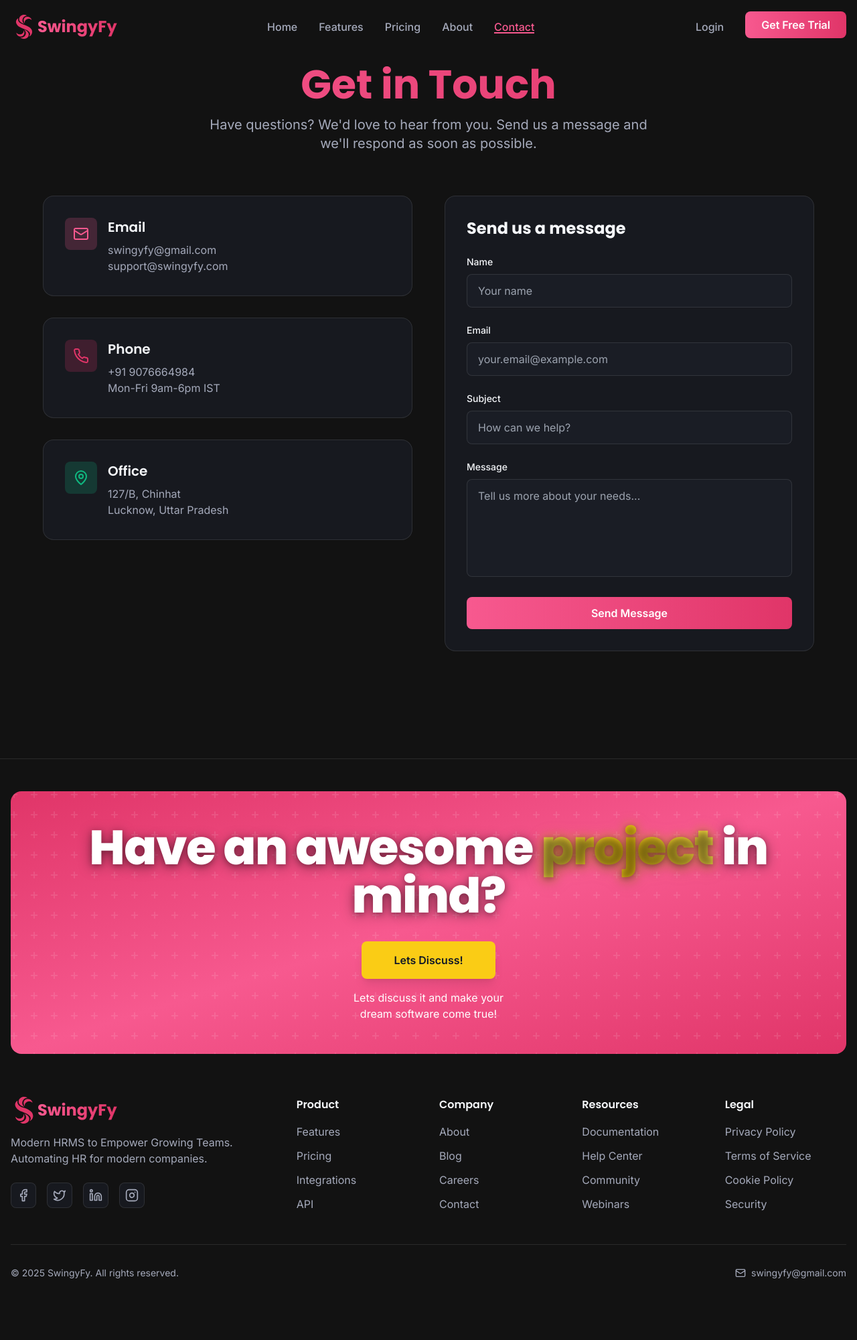
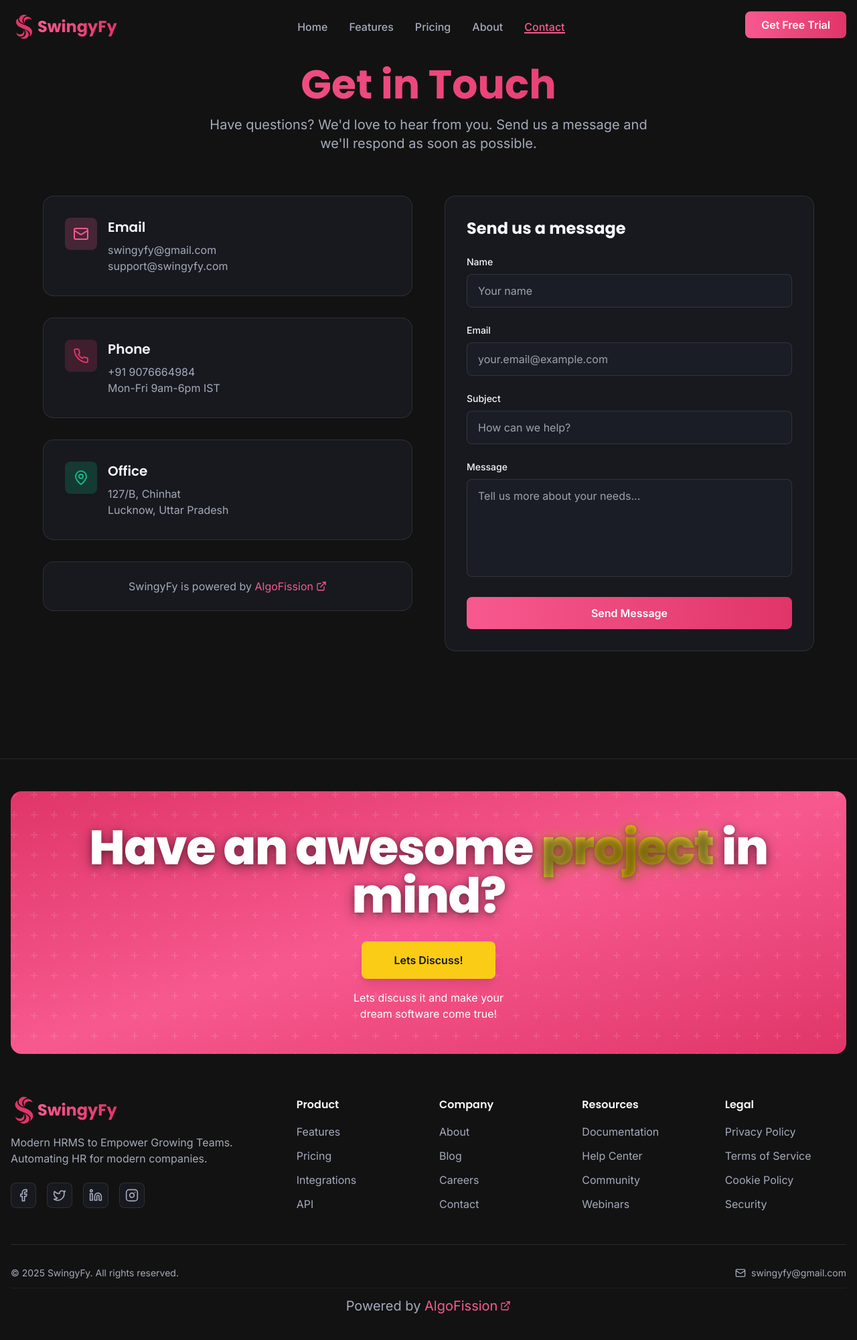
Before and after one commit to KRITARTH56/swingyfy_portfolio, a Next.js app: page /contact in a window 1280 px wide. Shown: the top 2000 px of the page at 67% size. Before the commit the page ends 1958 px from the top, so only its background shows below. Built offline with nearby package versions, Linux system fonts and the light colour scheme.

Commit message:
latest changes

```diff
--- a/app/contact/page.tsx
+++ b/app/contact/page.tsx
@@ -1,7 +1,7 @@
 'use client'
 
 import { useState } from 'react'
-import { Mail, Phone, MapPin } from 'lucide-react'
+import { Mail, Phone, MapPin, ExternalLink } from 'lucide-react'
 
 export default function ContactPage() {
   return (
@@ -56,6 +56,22 @@ export default function ContactPage() {
                   <p className="text-muted-grey">Lucknow, Uttar Pradesh</p>
                 </div>
               </div>
+            </div>
+
+            {/* Powered by AlgoFission */}
+            <div className="glass rounded-2xl p-6 text-center">
+              <p className="text-muted-grey text-base">
+                SwingyFy is powered by{' '}
+                <a
+                  href="https://algofission.com"
+                  target="_blank"
+                  rel="noopener noreferrer"
+                  className="text-primary-pink hover:text-primary-pink-dark transition-colors font-large inline-flex items-center gap-1"
+                >
+                  AlgoFission
+                  <ExternalLink className="w-4 h-4" />
+                </a>
+              </p>
             </div>
           </div>
 
--- a/components/Footer.tsx
+++ b/components/Footer.tsx
@@ -1,7 +1,7 @@
 'use client'
 
 import Link from 'next/link'
-import { Facebook, Twitter, Linkedin, Instagram, Mail } from 'lucide-react'
+import { Facebook, Twitter, Linkedin, Instagram, Mail, ExternalLink } from 'lucide-react'
 import { motion } from 'framer-motion'
 
 const footerLinks = {
@@ -34,8 +34,8 @@ const footerLinks = {
 const socialLinks = [
   { icon: Facebook, href: '#', label: 'Facebook' },
   { icon: Twitter, href: '#', label: 'Twitter' },
-  { icon: Linkedin, href: 'https://www.linkedin.com/company/swingyfy', label: 'LinkedIn' },
-  { icon: Instagram, href: '#', label: 'Instagram' },
+  { icon: Linkedin, href: 'https://www.linkedin.com/company/109972083/admin/dashboard/', label: 'LinkedIn' },
+  { icon: Instagram, href: 'https://www.instagram.com/swingyfy?igsh=MW9nOGZlNDVqaThzNA==', label: 'Instagram' },
 ]
 
 export default function Footer() {
@@ -211,7 +211,8 @@ export default function Footer() {
         </div>
 
         {/* Bottom Bar */}
-        <div className="pt-6 md:pt-8 border-t border-white/10 flex flex-col md:flex-row justify-between items-center gap-3 md:gap-4">
+        <div className="pt-6 md:pt-8 border-t border-white/10">
+          <div className="flex flex-col md:flex-row justify-between items-center gap-3 md:gap-4 mb-3">
             <p className="text-muted-grey text-xs md:text-sm text-center md:text-left">
               © {new Date().getFullYear()} SwingyFy. All rights reserved.
             </p>
@@ -222,6 +223,23 @@ export default function Footer() {
               </a>
             </div>
           </div>
+
+          {/* Powered by AlgoFission */}
+          <div className="text-center pt-3 border-t border-white/5">
+            <p className="text-muted-grey text-xl">
+              Powered by{' '}
+              <a
+                href="https://algofission.com"
+                target="_blank"
+                rel="noopener noreferrer"
+                className="text-primary-pink hover:text-primary-pink-dark transition-colors font-large inline-flex items-center gap-1"
+              >
+                AlgoFission
+                <ExternalLink className="w-4 h-4" />
+              </a>
+            </p>
+          </div>
+        </div>
       </div>
     </footer>
   )
--- a/components/Hero.tsx
+++ b/components/Hero.tsx
@@ -3,7 +3,7 @@
 import { motion } from 'framer-motion'
 import { useRef } from 'react'
 import Link from 'next/link'
-import { ArrowRight, Play } from 'lucide-react'
+import { ArrowRight, Play, ExternalLink } from 'lucide-react'
 import RatingsBadge from './RatingsBadge'
 import FeatureCard from './FeatureCard'
 
@@ -117,8 +117,10 @@ export default function Hero() {
                 whileHover={{ scale: 1.05 }}
                 whileTap={{ scale: 0.95 }}
               >
-                <Link
-                  href="/pricing"
+                <a
+                  href="https://app.swingyfy.com/"
+                  target="_blank"
+                  rel="noopener noreferrer"
                   className="relative w-full sm:w-auto px-6 md:px-8 py-3 md:py-4 bg-gradient-to-r from-primary-pink to-primary-pink-dark text-white rounded-lg font-semibold hover:shadow-pink-glow transition-all duration-300 flex items-center justify-center gap-2 group overflow-hidden text-sm md:text-base"
                 >
                   <motion.span
@@ -134,7 +136,7 @@ export default function Hero() {
                       <ArrowRight className="w-5 h-5" />
                     </motion.div>
                   </span>
-                </Link>
+                </a>
               </motion.div>
               <motion.div
                 whileHover={{ scale: 1.05 }}
@@ -162,7 +164,7 @@ export default function Hero() {
 
             {/* Rating Badges */}
             <motion.div
-              className="flex flex-wrap gap-4"
+              className="flex flex-wrap gap-4 mb-4"
               initial={{ opacity: 0, y: 20 }}
               animate={{ opacity: 1, y: 0 }}
               transition={{ duration: 0.6, delay: 0.6 }}
@@ -179,6 +181,25 @@ export default function Hero() {
               >
                 <RatingsBadge platform="Capterra" rating={4.6} />
               </motion.div>
+            </motion.div>
+
+            {/* Powered by AlgoFission */}
+            <motion.div
+              initial={{ opacity: 0, y: 20 }}
+              animate={{ opacity: 1, y: 0 }}
+              transition={{ duration: 0.6, delay: 0.7 }}
+              className="flex items-center gap-2 text-muted-grey text-xl"
+            >
+              <span>Powered by</span>
+              <a
+                href="https://algofission.com"
+                target="_blank"
+                rel="noopener noreferrer"
+                className="text-primary-pink hover:text-primary-pink-dark transition-colors font-large inline-flex items-center gap-1"
+              >
+                AlgoFission
+                <ExternalLink className="w-4 h-4" />
+              </a>
             </motion.div>
           </motion.div>
 
--- a/components/Navbar.tsx
+++ b/components/Navbar.tsx
@@ -3,7 +3,7 @@
 import { useState, useEffect } from 'react'
 import Link from 'next/link'
 import { usePathname } from 'next/navigation'
-import { Menu, X } from 'lucide-react'
+import { Menu, X, ExternalLink } from 'lucide-react'
 import { motion, AnimatePresence } from 'framer-motion'
 
 export default function Navbar() {
@@ -107,17 +107,6 @@ export default function Navbar() {
           {/* CTA Buttons */}
           <div className="hidden md:flex items-center gap-4">
             <motion.div
-              whileHover={{ scale: 1.05 }}
-              whileTap={{ scale: 0.95 }}
-            >
-              <Link
-                href="/contact"
-                className="px-4 py-2 text-muted-grey hover:text-primary-pink transition-colors font-medium cursor-pointer"
-              >
-                Login
-              </Link>
-            </motion.div>
-            <motion.div
               whileHover={{ scale: 1.05, y: -2 }}
               whileTap={{ scale: 0.95 }}
             >
@@ -183,13 +172,6 @@ export default function Navbar() {
                 )
               })}
               <div className="pt-4 border-t border-white/10 space-y-3">
-                <Link
-                  href="/contact"
-                  className="block text-center px-4 py-2 text-muted-grey hover:text-primary-pink transition-colors font-medium cursor-pointer"
-                  onClick={() => setIsMobileMenuOpen(false)}
-                >
-                  Login
-                </Link>
                 <a
                   href="https://app.swingyfy.com/"
                   target="_blank"
@@ -199,6 +181,22 @@ export default function Navbar() {
                 >
                   Get Free Trial
                 </a>
+
+                {/* Powered by AlgoFission */}
+                <div className="text-center pt-2">
+                  <p className="text-muted-grey text-xl">
+                    Powered by{' '}
+                    <a
+                      href="https://algofission.com"
+                      target="_blank"
+                      rel="noopener noreferrer"
+                      className="text-primary-pink hover:text-primary-pink-dark transition-colors font-large inline-flex items-center gap-1"
+                    >
+                      AlgoFission
+                      <ExternalLink className="w-3 h-3" />
+                    </a>
+                  </p>
+                </div>
               </div>
             </div>
           </motion.div>
--- a/components/PricingPreview.tsx
+++ b/components/PricingPreview.tsx
@@ -2,7 +2,7 @@
 
 import { motion } from 'framer-motion'
 import Link from 'next/link'
-import { Check, ArrowRight } from 'lucide-react'
+import { Check, ArrowRight, ExternalLink } from 'lucide-react'
 
 const plans = [
   {
@@ -227,6 +227,22 @@ export default function PricingPreview() {
             View all pricing details
             <ArrowRight className="w-5 h-5" />
           </Link>
+
+          {/* Powered by AlgoFission */}
+          <div className="mt-8 pt-6 border-t border-white/10">
+            <p className="text-muted-grey text-large">
+              Powered by{' '}
+              <a
+                href="https://algofission.com"
+                target="_blank"
+                rel="noopener noreferrer"
+                className="text-primary-pink hover:text-primary-pink-dark transition-colors font-large inline-flex items-center gap-1"
+              >
+                AlgoFission
+                <ExternalLink className="w-4 h-4" />
+              </a>
+            </p>
+          </div>
         </motion.div>
       </div>
     </section>
--- a/components/PricingTable.tsx
+++ b/components/PricingTable.tsx
@@ -353,8 +353,10 @@ export default function PricingTable() {
                   whileHover={{ scale: 1.02 }}
                   whileTap={{ scale: 0.98 }}
                 >
-                  <Link
-                    href="/contact"
+                  <a
+                    href="https://app.swingyfy.com/"
+                    target="_blank"
+                    rel="noopener noreferrer"
                     className={`block w-full text-center py-3 rounded-lg font-semibold transition-all duration-300 relative overflow-hidden ${
                       plan.popular
                         ? 'bg-gradient-to-r from-primary-pink to-primary-pink-dark text-white hover:shadow-pink-glow'
@@ -371,7 +373,7 @@ export default function PricingTable() {
                       Start Free Trial
                       <ArrowRight className="w-4 h-4" />
                     </span>
-                  </Link>
+                  </a>
                 </motion.div>
               </div>
 
--- a/components/ProductShowcase.tsx
+++ b/components/ProductShowcase.tsx
@@ -2,7 +2,7 @@
 
 import { motion } from 'framer-motion'
 import { useState } from 'react'
-import { ChevronLeft, ChevronRight, Play } from 'lucide-react'
+import { ChevronLeft, ChevronRight, Play, ExternalLink } from 'lucide-react'
 
 const productScreenshots = [
   {
@@ -207,6 +207,22 @@ export default function ProductShowcase() {
             >
               Try Free Demo
             </a>
+
+            {/* Powered by AlgoFission */}
+            <div className="mt-6 pt-4 border-t border-white/10">
+              <p className="text-muted-grey text-large">
+                Powered by{' '}
+                <a
+                  href="https://algofission.com"
+                  target="_blank"
+                  rel="noopener noreferrer"
+                  className="text-primary-pink hover:text-primary-pink-dark transition-colors font-large inline-flex items-center gap-1"
+                >
+                  AlgoFission
+                  <ExternalLink className="w-4 h-4" />
+                </a>
+              </p>
+            </div>
           </motion.div>
         </div>
       </div>
```
Also changed, not shown: components/HeroContent.tsx (+5 -3 lines). Lines whose indentation alone changed are shown as unchanged.
